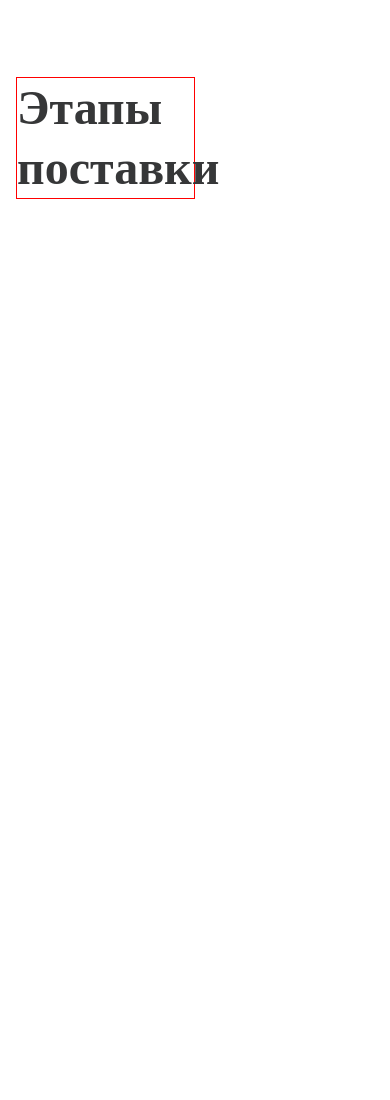
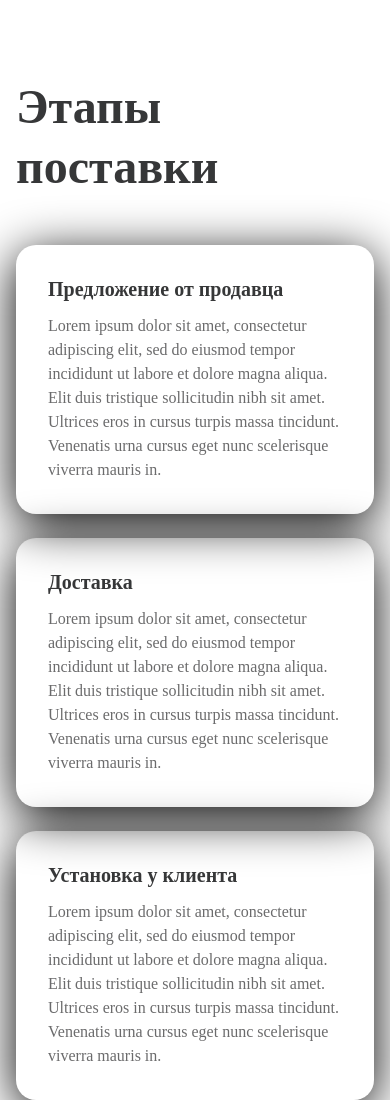
Before and after one commit to Shonazarov-Sanjarbek/homework1, a plain HTML site: page index.html in a window 390 px wide. Shown: the part 4804-5904 px from the top of the page. Before the commit the page ends 5051 px from the top, so only its background shows below. Drawn offline with Linux system fonts and the light colour scheme.

Commit message:
homework-1

```diff
--- a/index.html
+++ b/index.html
@@ -290,7 +290,43 @@
                     </div>
                     <div class="stages__wrapper">
                         <div class="stages__card">
-
+                            <div class="stages__img">
+                                <img src="./assets/img/stages-card1.png" alt="">
+                            </div>
+                            <div class="stages__content">
+                                <p class="stages__desc">
+                                    Предложение от продавца
+                                </p>
+                                <span>
+                                    Lorem ipsum dolor sit amet, consectetur adipiscing elit, sed do eiusmod tempor incididunt ut labore et dolore magna aliqua. Elit duis tristique sollicitudin nibh sit amet. Ultrices eros in cursus turpis massa tincidunt. Venenatis urna cursus eget nunc scelerisque viverra mauris in.
+                                </span>
+                            </div>
+                        </div>
+                        <div class="stages__card">
+                            <div class="stages__img">
+                                <img src="./assets/img/stages-card2.png" alt="">
+                            </div>
+                            <div class="stages__content">
+                                <p class="stages__desc">
+                                    Доставка
+                                </p>
+                                <span>
+                                    Lorem ipsum dolor sit amet, consectetur adipiscing elit, sed do eiusmod tempor incididunt ut labore et dolore magna aliqua. Elit duis tristique sollicitudin nibh sit amet. Ultrices eros in cursus turpis massa tincidunt. Venenatis urna cursus eget nunc scelerisque viverra mauris in.
+                                </span>
+                            </div>
+                        </div>
+                        <div class="stages__card">
+                            <div class="stages__img">
+                                <img src="./assets/img/stages-card3.png" alt="">
+                            </div>
+                            <div class="stages__content">
+                                <p class="stages__desc">
+                                    Установка у клиента
+                                </p>
+                                <span>
+                                    Lorem ipsum dolor sit amet, consectetur adipiscing elit, sed do eiusmod tempor incididunt ut labore et dolore magna aliqua. Elit duis tristique sollicitudin nibh sit amet. Ultrices eros in cursus turpis massa tincidunt. Venenatis urna cursus eget nunc scelerisque viverra mauris in.
+                                </span>
+                            </div>
                         </div>
                     </div>
                 </div>
--- a/sass/blocks/_stages.scss
+++ b/sass/blocks/_stages.scss
@@ -7,7 +7,6 @@
         gap: 48px;
     }
     &__subtitle{
-        border: 1px solid red;
         width: 50%;
         p{
             font-size: 48px;
@@ -25,5 +24,75 @@
         width: 100%;
         @include df();
         gap: 56px;
+        padding: 32px 96px;
+        border-radius: 20px     ;
+        box-shadow: 0 10px 50px;
+    }
+    &__img{
+        width: 30%;
+        img{
+            width: 100%;
+        }
+    }
+    &__content{
+        width: 100%;
+        @include dfc(start, center);
+        gap: 24px;
+        span{
+            font-size: 16px;
+            font-weight: 400;
+            line-height: 24px;
+            color: $bg-stext;
+        }
+    }
+    &__desc{
+        font-size: 20px;
+        font-weight: 600;
+        line-height: 25px;
+        color: $bg-text;
+        @include dfc(start,center);
+        gap: 24px;
+    }
+    &__desc::after{
+        content: "";
+        width: 86px;
+        border: 1px solid $bg-sy;
     }
 }
+@media (max-width: 900px){
+    .stages__content{
+        gap: 12px;
+    }
+    .stages__desc{
+        gap: 12px;
+    }
+}
+@media (max-width: 800px){
+    .stages__img{
+        display: none;
+    }
+    .stages__content{
+        gap: 12px;
+    }
+    .stages__desc{
+        gap: 12px;
+    }
+}
+@media (max-width: 600px){
+    .stages__img{
+        display: none;
+    }
+    .stages__content{
+        gap: 12px;
+    }
+    .stages__desc{
+        gap: 12px;
+    }
+    .stages__desc::after{
+        content: none;
+        gap: 12px;
+    }
+    .stages__card{
+        padding: 32px;
+    }
+}
```
Also changed, not shown: assets/img/stages-card1.png (added), assets/img/stages-card2.png (added), assets/img/stages-card3.png (added), css/main.min.css, 1 other file.
